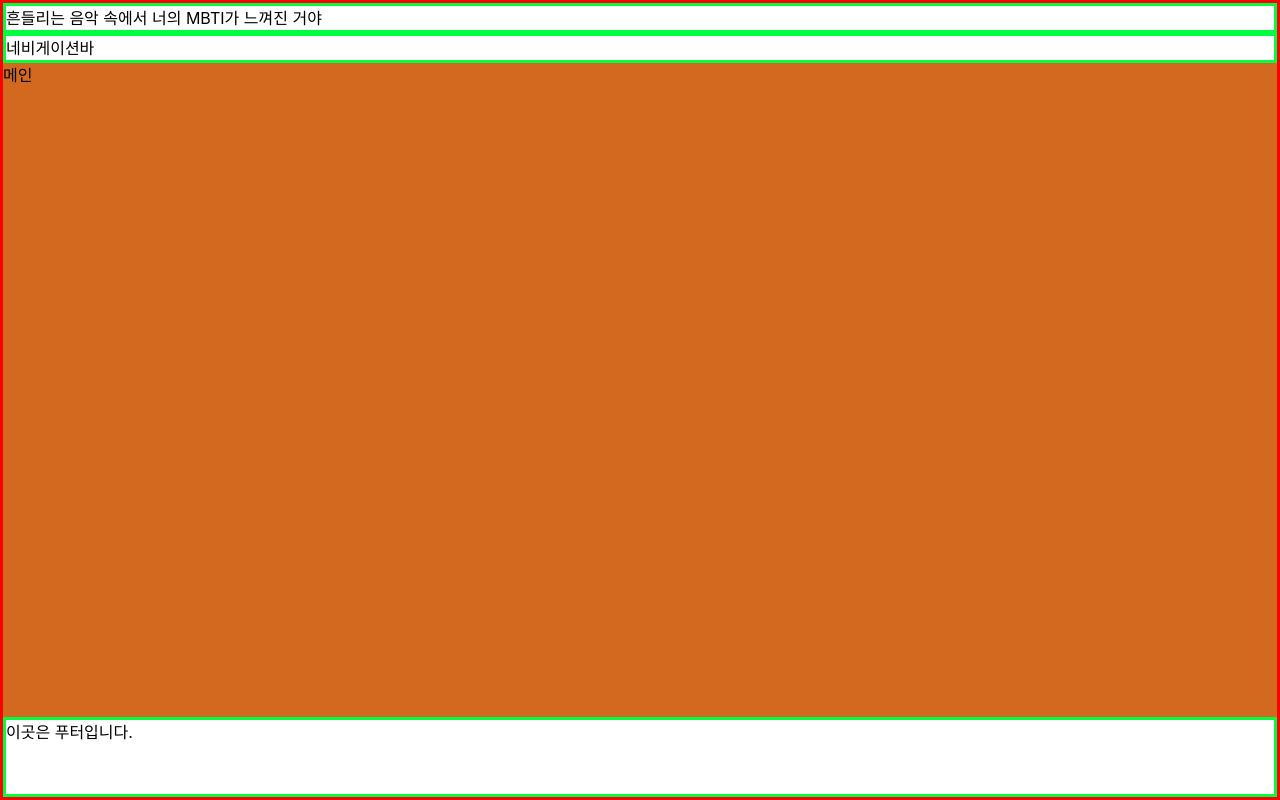
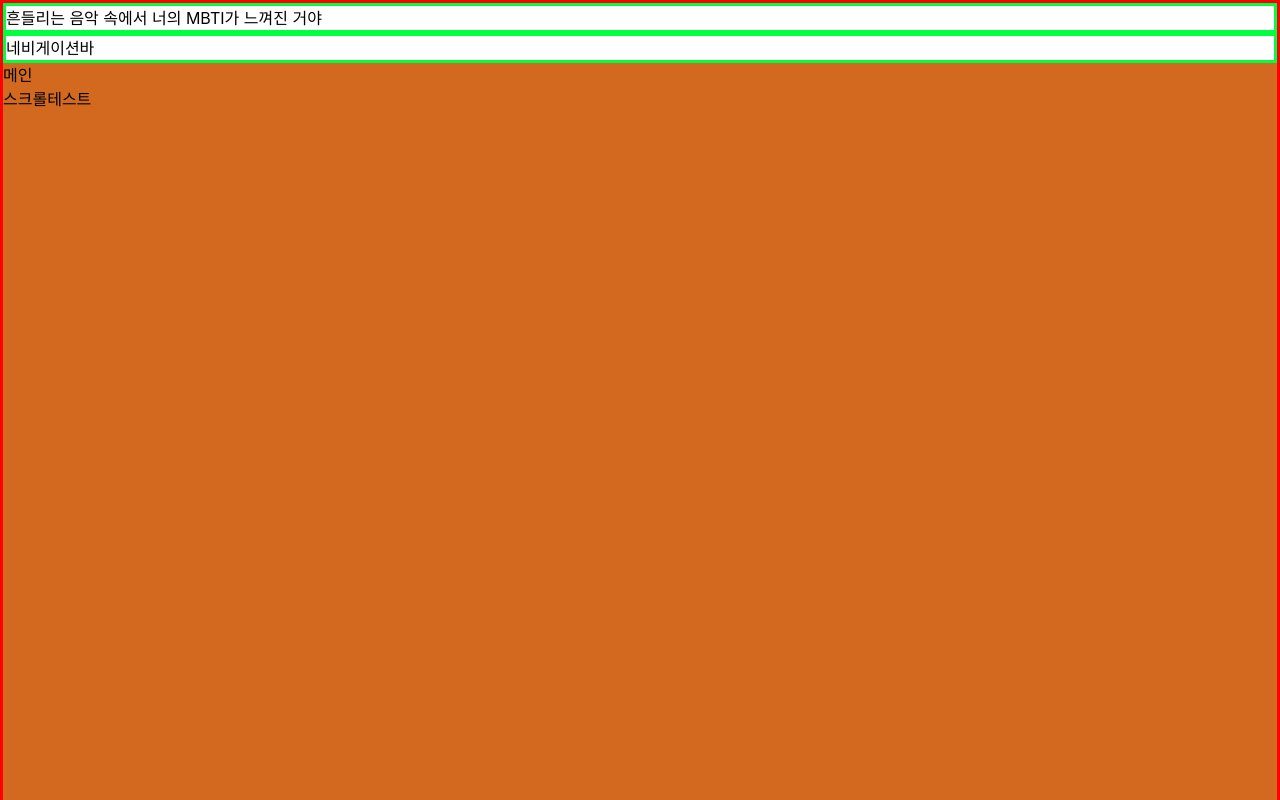
Before and after one commit to LJS0000/hnn-next-prac-js, a Next.js app: page / in a window 1280 px wide. Shown: the top 800 px of the page. Built offline with nearby package versions, Linux system fonts and the light colour scheme.

Commit message:
Update: 레이아웃 코드 수정

```diff
--- a/src/pages/index.tsx
+++ b/src/pages/index.tsx
@@ -2,6 +2,7 @@ export default function Home() {
   return (
     <main>
       <h1>메인</h1>
+      <div style={{ height: '1000px' }}>스크롤테스트</div>
     </main>
   );
 }
--- a/src/styles/globals.css
+++ b/src/styles/globals.css
@@ -12,7 +12,7 @@ body {
 }
 
 .bg-100 {
-  height: 100vh;
+  min-height: 100vh;
   display: flex;
   flex-direction: column;
 }
```
